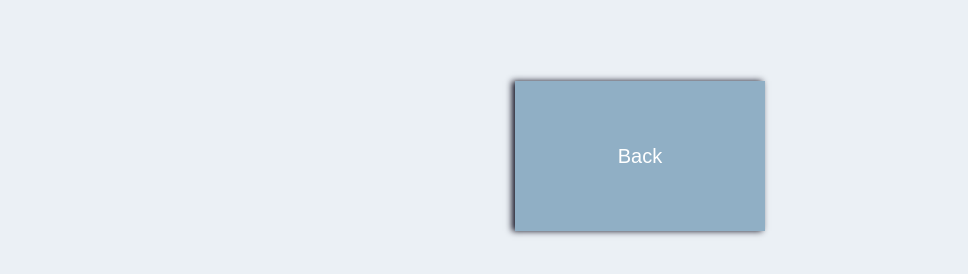
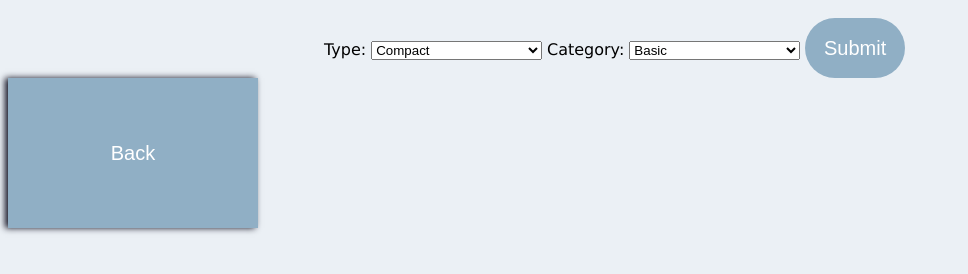
Before and after one commit to Gabriel-Sa/dbmsgui, a website: page public/addreservation.html in a window 1280 px wide. Shown: the part 126-400 px from the top of the page, without its empty margins (0-968 px from the left). Drawn offline with Linux system fonts and the light colour scheme.

Commit message:
Update addreservation.html

```diff
--- a/public/addreservation.html
+++ b/public/addreservation.html
@@ -4,14 +4,30 @@
     <meta charset="utf-8">
     <link href="styles.css" rel="stylesheet" type="text/css">
     <script type="module"></script>
-    <title>Add Reservation</title>
+    <title>Project GUI</title>
   </head>
   <body>
-    <script src="index.js"></script>
-    <h1>Add Reservation</h1>
-    <!-- <textarea class="searchbar"></textarea> -->
-    <div class="buttonHolder">
-        <button class="buttons" id="homepage" onclick = "Homepage()">Back</button>
+    <script src="addreservation.js"></script>
+    <h1> Add Reservation </h1>
+    <form action="/addReservation" method="POST">
+      <lable for="type">Type:</lable>
+      <select id="type" name="type">
+          <option value="1">Compact</option>
+          <option value="2">Medium</option>
+          <option value="3">Large</option>
+          <option value="4">SUV</option>
+          <option value="5">Truck</option>
+          <option value="6">Van</option>
+      </select>
+      <lable for="category">Category:</lable>
+      <select id="category" name="category">
+          <option value="0">Basic</option>
+          <option value="1">Luxury</option>
+      </select>
+      <button type="submit" id="submitUser">Submit</button>
+    </form>
+    <div class="reservationBackHolder">
+      <button class="buttons" id="reservationBack" onclick = "Homepage()">Back</button>
     </div>
   </body>
 </html>
```
